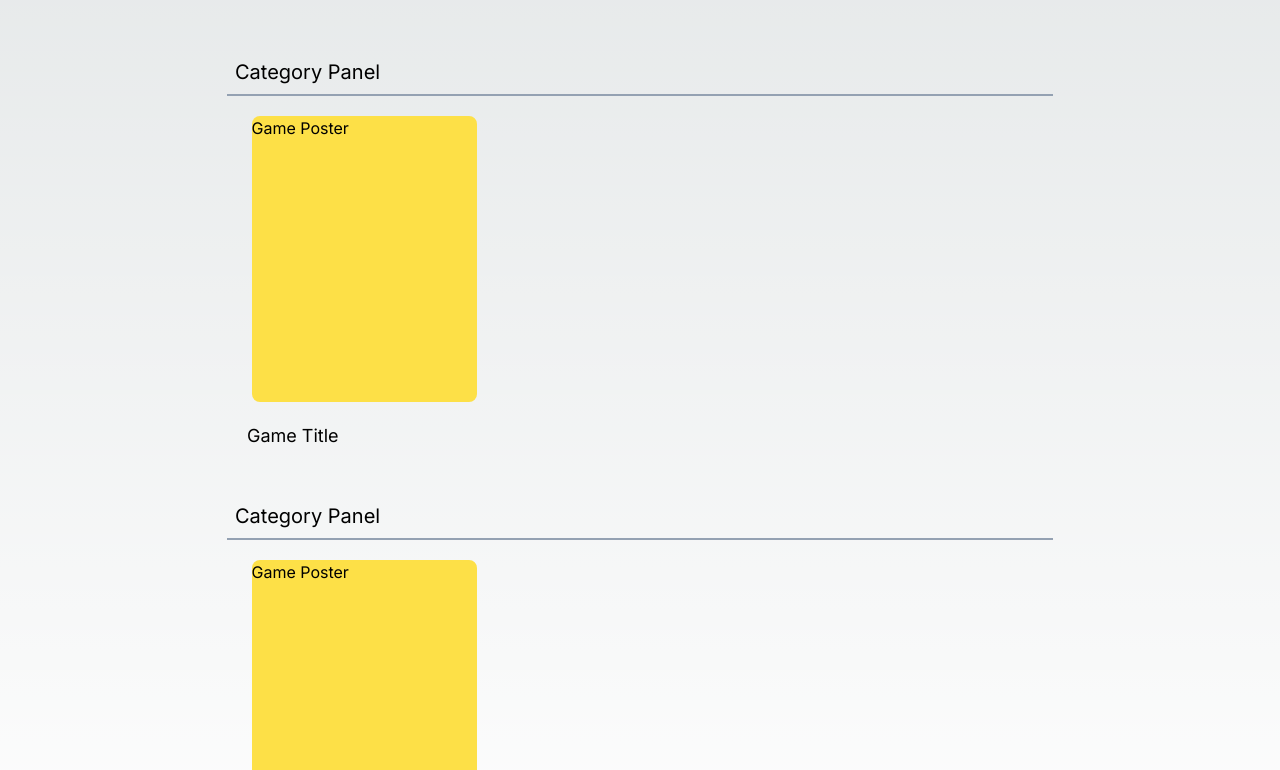
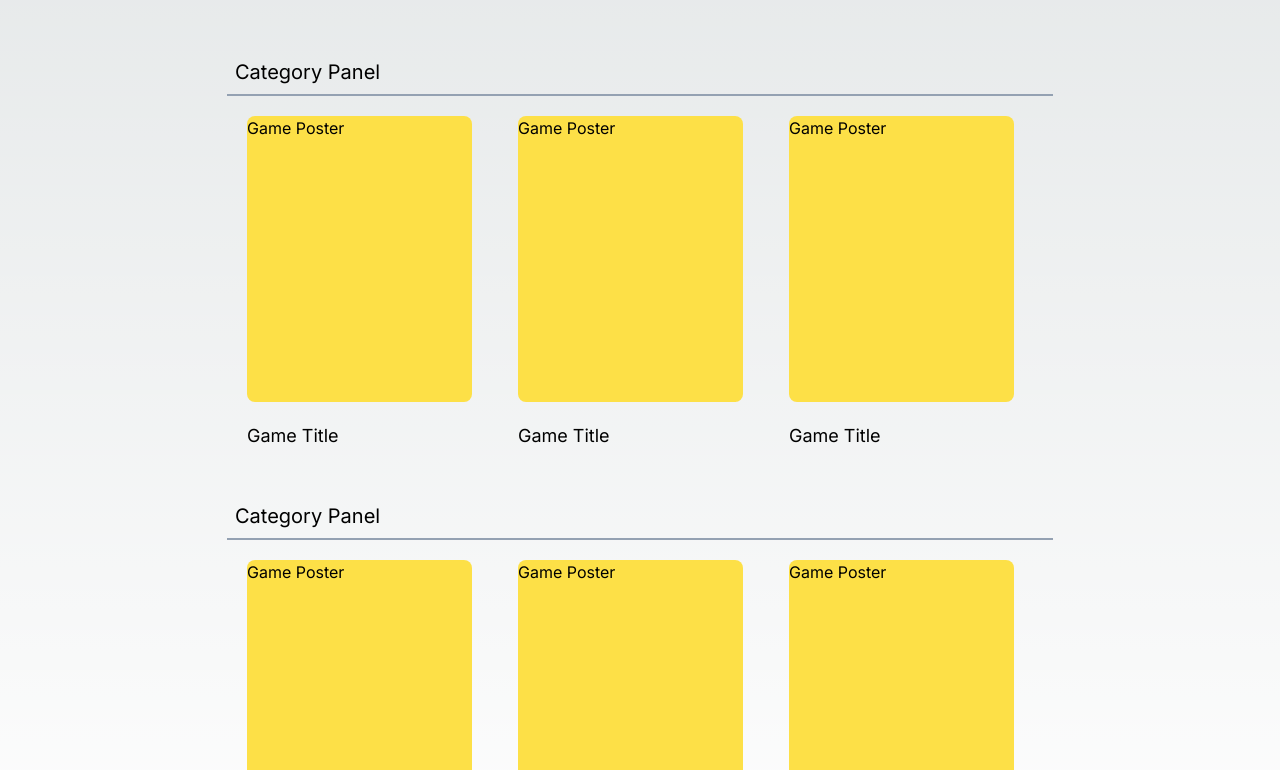
Before and after one commit to coderKrysio/code-playground, a Next.js app: page / in a window 1280 px wide. Shown: the part 690-1460 px from the top of the page. Built offline with nearby package versions, Linux system fonts and the light colour scheme.

Commit message:
updated component

```diff
--- a/components/category-panel.tsx
+++ b/components/category-panel.tsx
@@ -1,4 +1,3 @@
-import { Carousel } from "react-responsive-carousel"
 import { GameContainer } from "./game-container"
 
 export const CategoryPanel = () => {
@@ -12,6 +11,11 @@ export const CategoryPanel = () => {
             className="w-full p-3 flex gap-[30px] overflow-x-scroll"
             >
                 <GameContainer />
+                <GameContainer />
+                <GameContainer />
+                <GameContainer />
+                <GameContainer />
+                <GameContainer />
             </div>
         </div>
     )
```
